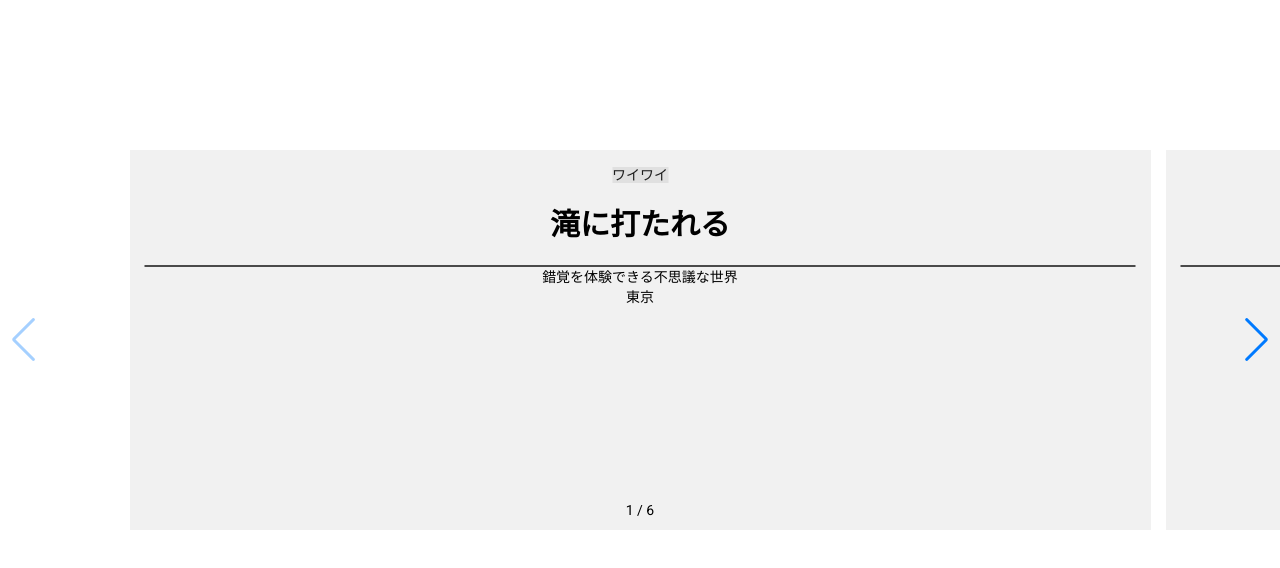
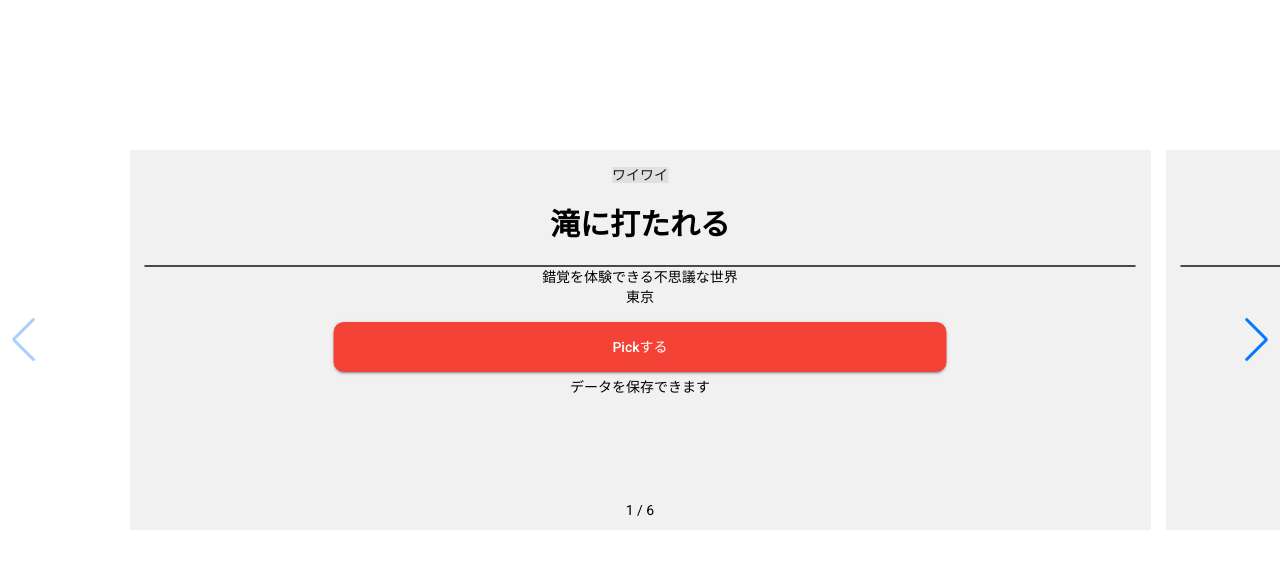
Before and after one commit to kamoto0427/yoteiChoice, an Angular app: page /random in a window 1280 px wide. Shown: the top 568 px of the page. Built offline with nearby package versions, Linux system fonts and the light colour scheme.

Commit message:
pick-buttonの作成とswiperの配置先変更

```diff
--- a/src/app/app.module.ts
+++ b/src/app/app.module.ts
@@ -18,8 +18,8 @@ import { SwiperModule } from 'swiper/angular';
 
 // component
 import { RandomComponent } from 'src/app/component/random/random.component';
-import { SwiperComponent } from 'src/app/component/swiper/swiper.component';
-
+import { SwiperComponent } from 'src/app/component/parts/swiper/swiper.component';
+import { PickButtonComponent } from 'src/app/component/parts/button/pick/pick-button/pick-button.component';
 
 const ROUTE_TABLE: Routes = [
   { path: 'random', component: RandomComponent }
@@ -30,6 +30,7 @@ const ROUTE_TABLE: Routes = [
     AppComponent,
     RandomComponent,
     SwiperComponent,
+    PickButtonComponent,
   ],
   imports: [
     BrowserModule,
--- /dev/null
+++ b/src/app/component/parts/button/pick/pick-button/pick-button.component.css
@@ -0,0 +1,9 @@
+.pick-button {
+  width: 60%;
+  height: 50px;
+  border-radius: 10px;
+}
+
+.pick-text {
+  margin-top: 5px;
+}
--- /dev/null
+++ b/src/app/component/parts/button/pick/pick-button/pick-button.component.html
@@ -0,0 +1,4 @@
+<div class="button-container">
+  <button mat-raised-button color="warn" class="pick-button">Pickする</button>
+</div>
+<div class="pick-text">データを保存できます</div>
--- /dev/null
+++ b/src/app/component/parts/button/pick/pick-button/pick-button.component.ts
@@ -0,0 +1,15 @@
+import { Component, OnInit } from '@angular/core';
+
+@Component({
+  selector: 'app-pick-button',
+  templateUrl: './pick-button.component.html',
+  styleUrls: ['./pick-button.component.css']
+})
+export class PickButtonComponent implements OnInit {
+
+  constructor() { }
+
+  ngOnInit(): void {
+  }
+
+}
--- a/src/app/component/swiper/swiper.component.html
+++ b/src/app/component/parts/swiper/swiper.component.html
@@ -19,6 +19,7 @@
         <div class="message">{{ y.message }}</div>
         <div class="prefecture">{{ y.prefecture }}</div>
       </div>
+      <app-pick-button></app-pick-button>
     </ng-template>
   </swiper>
 </div>
```
Also changed, not shown: src/app/component/parts/swiper/swiper.component.css (renamed from src/app/component/swiper/swiper.component.css), src/app/component/parts/swiper/swiper.component.ts (renamed from src/app/component/swiper/swiper.component.ts), 2 other files (tests, documents, lock files or other folders).
